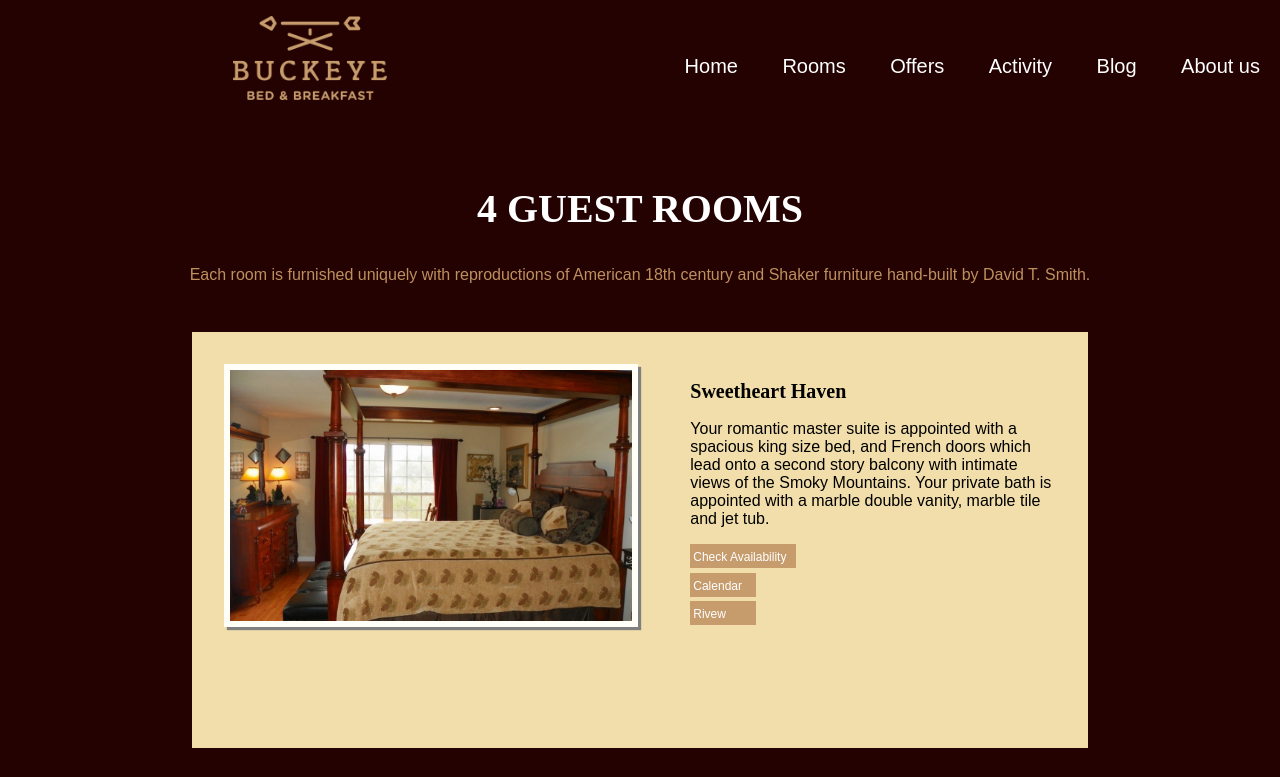
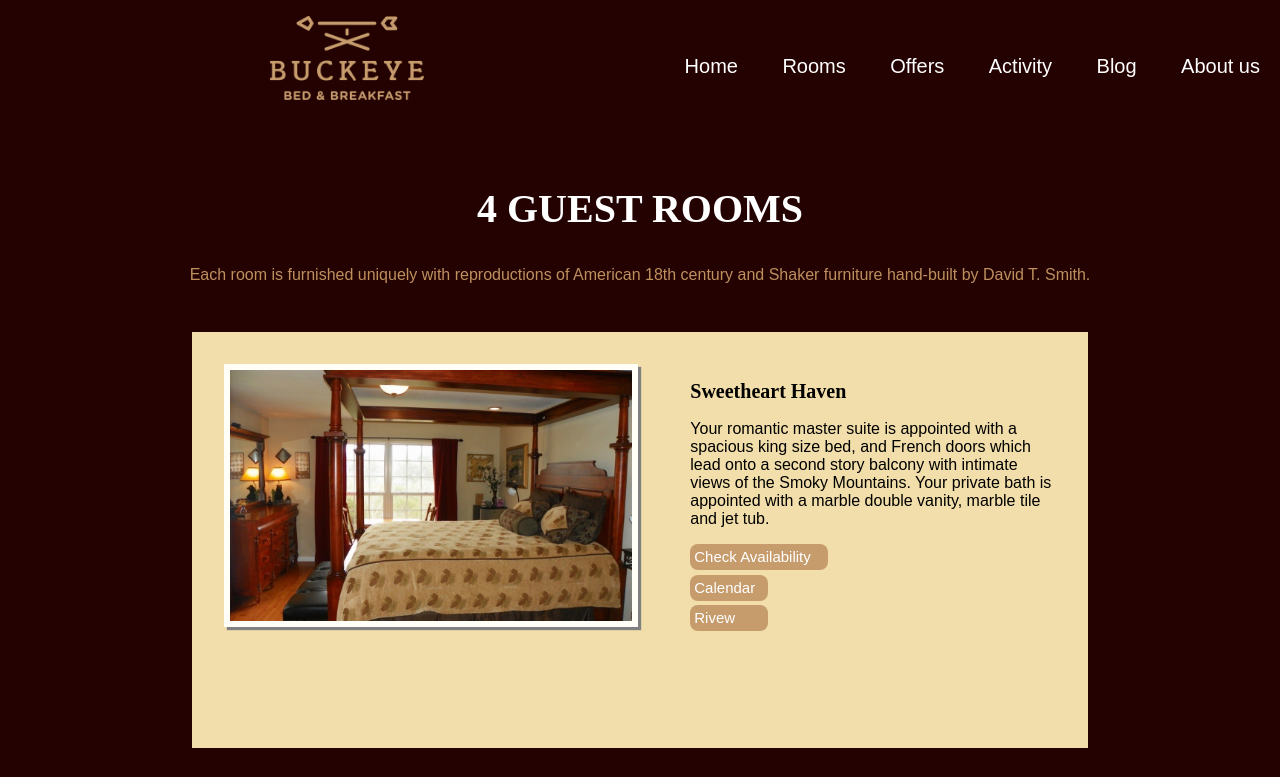
Before and after one commit to KentStateWeb/f2017-group-8-joe-breakfast, a plain HTML site: page prototype/rooms.html in a window 1280 px wide. Shown: the top 777 px of the page. Drawn offline with nearby package versions, Linux system fonts and the light colour scheme.

Commit message:
eidt prototype

```diff
--- a/prototype/rooms.html
+++ b/prototype/rooms.html
@@ -45,7 +45,7 @@
       <article>
     <div class="intro">
     <div class="imageho">
-      <img src="images/sweetheart haven.jpg">
+      <img src="images/sweetheart haven.jpg" alt="weetheart haven">
       </div>
       <div class="bodytext">
       <h2>Sweetheart Haven</h2>
@@ -64,7 +64,7 @@
 </div>
 <div class="intro">
   <div class="imageho">
-    <img src="images/treetop.jpg">
+    <img src="images/treetop.jpg" alt="treetop">
 </div>
 <div class="bodytext">
 <h2>Treetop</h2>
@@ -106,7 +106,7 @@ Ravens Glenn Winery</a></li>
     <dd>Email: stay@buckeyebedbreakfast.com</dd>
     </dl>
     <div class="logob">
-    <img src="images/logobot.png">
+    <img src="images/logobot.png" alt="logobot">
     </div>
   </footer>
        <!-- The page content goes here -->
--- a/prototype/style.css
+++ b/prototype/style.css
@@ -157,7 +157,6 @@ header a{
   height: 12%;
   display: block;
   margin:0 auto;
-  margin-left: 13em;
   margin-top: 1em;
   padding-left:25px;
   padding-bottom: 10px;
@@ -262,6 +261,7 @@ section img{
   margin-right: 2em;
   margin-bottom:1em;
   padding:3px;
+  border-radius:8px;
 }
 .more a {
   color:white;
@@ -308,6 +308,9 @@ footer{
   border-top:3px solid #C69C6D;
   display: flex;
 }
+footer a{
+  color:white;
+}
 .logob{
   width: 20%;
   height:20%;
@@ -342,33 +345,36 @@ span p,h1{
 }
 .check a{
   color:white;
-  font-size:12px;
+  font-size:15px;
 }
 .check{
   background-color: #C69C6D;
-  width:100px;
+  width:130px;
   margin-bottom:0.3em;
-  padding:3px;
+  padding:4px;
+  border-radius:8px;
 }
 .calendar a{
   color:white;
-  font-size:12px;
+  font-size:15px;
 }
   .calendar{
     background-color: #C69C6D;
-    width:60px;
+    width:70px;
     margin-bottom:0.3em;
-    padding:3px;
+    padding:4px;
+    border-radius:8px;
   }
   .review a{
     color:white;
-    font-size:12px;
+    font-size:15px;
   }
     .review{
       background-color: #C69C6D;
-      width:60px;
+      width:70px;
       margin-bottom:0.3em;
-      padding:3px;
+      padding:4px;
+      border-radius:8px;
     }
     /*rooms end*/
     .more2{
@@ -376,6 +382,7 @@ span p,h1{
       width:40px;
       margin-bottom:0.5em;
       padding:5px;
+      border-radius:8px;
     }
     .more2 a:hover{
       color:red;
```
Also changed, not shown: prototype/index.html (+6 -6 lines), prototype/offers.html (+1 -1 lines), 2 other files.
